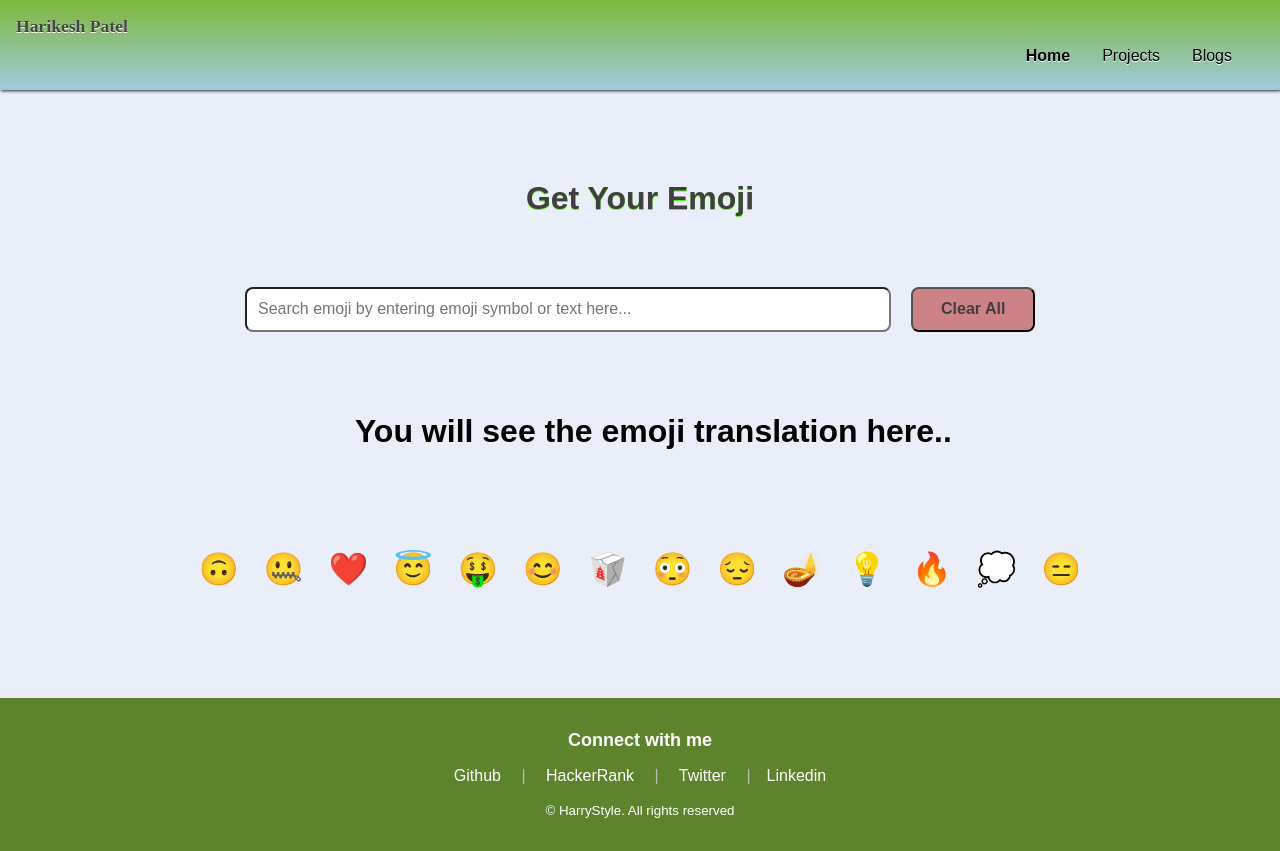
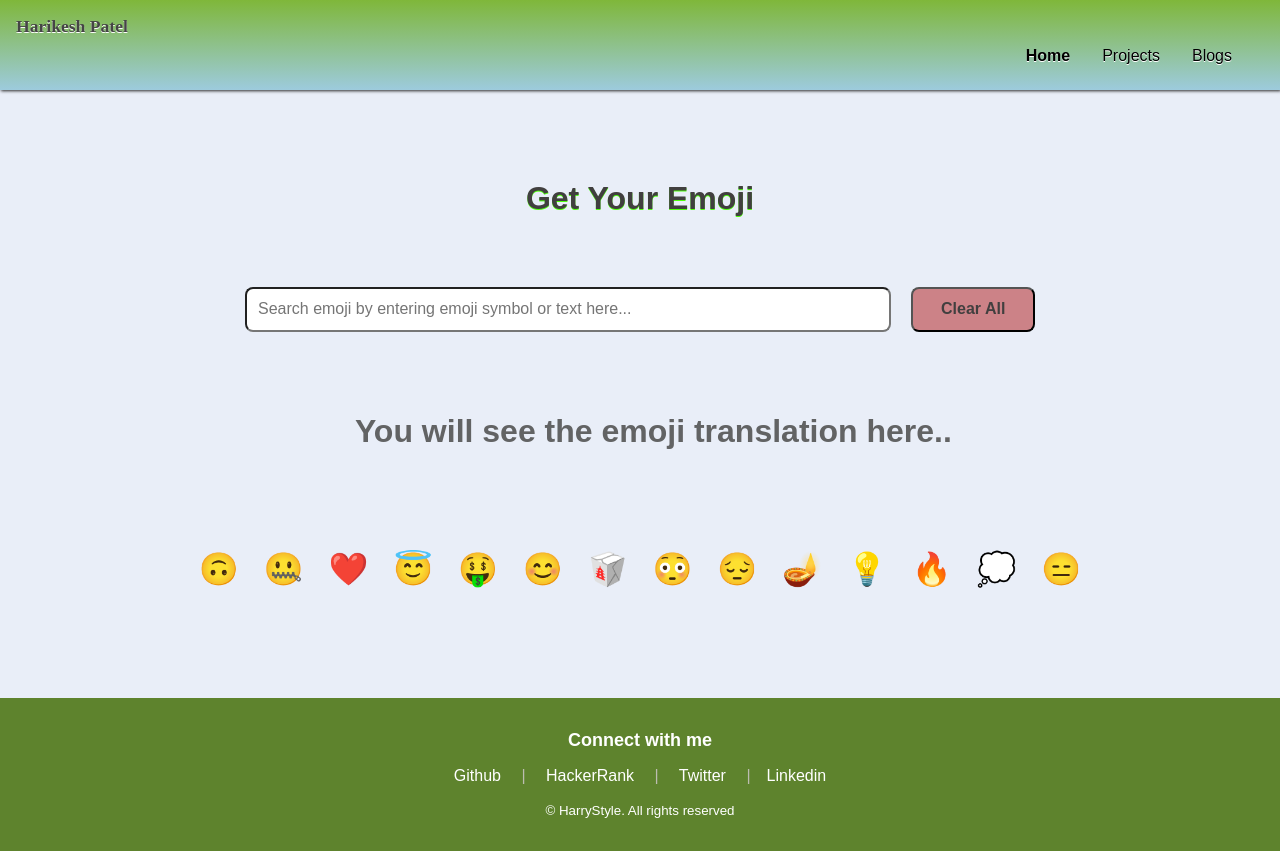
Before and after one commit to kumarharikesh/Emoji-Interpreter, a React (Create React App) app: page / in a window 1280 px wide. Built offline with nearby package versions, Linux system fonts and the light colour scheme; a web font is replaced by a local one.

Commit message:
Update styles.css

```diff
--- a/src/styles.css
+++ b/src/styles.css
@@ -29,8 +29,8 @@
   }
   #meaning {
     margin-bottom: 50px;
-    /* padding-top: 8px; */
     font-weight: bold;
+    color: #626364;
   }
   /** Header css **/
   @import url("https://fonts.googleapis.com/css2?family=Montserrat:wght@400;700&display=swap");
```
